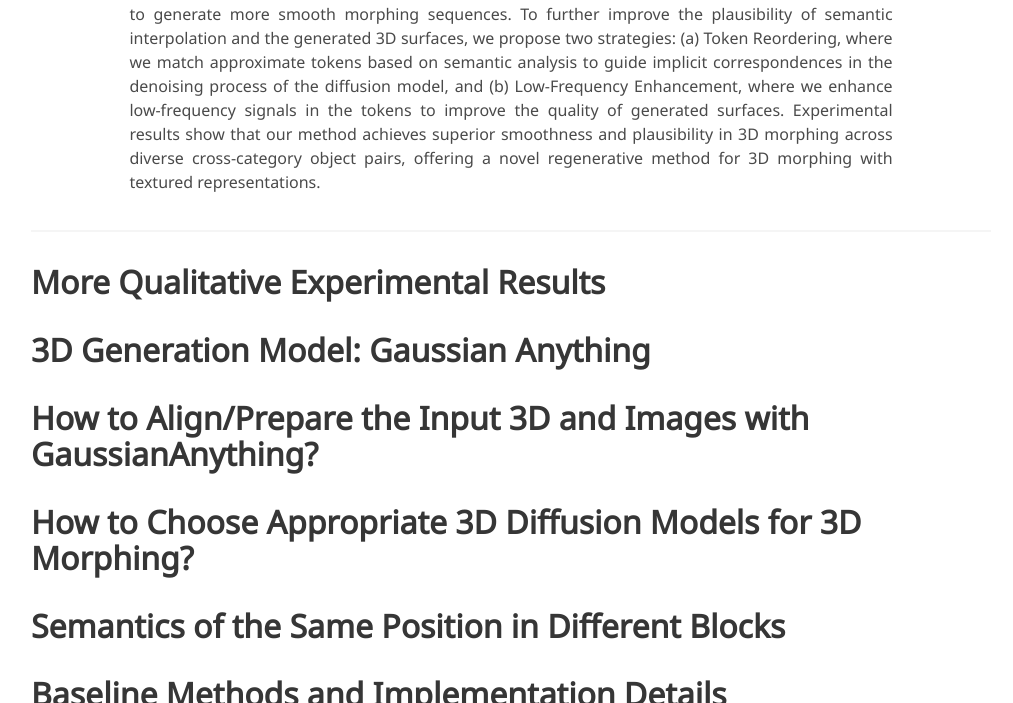
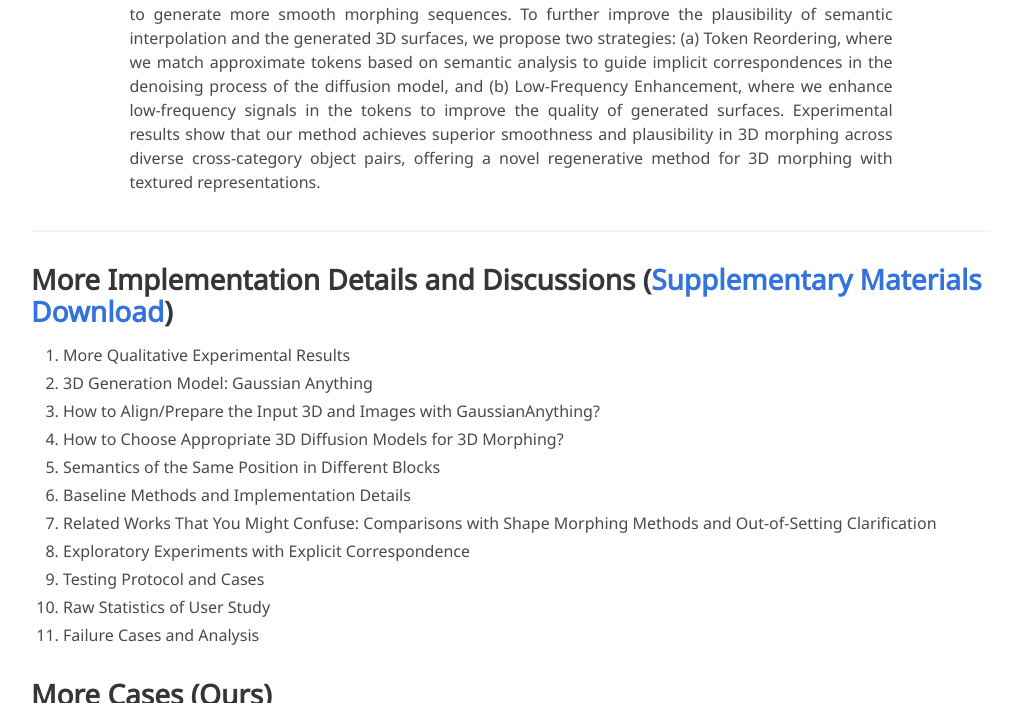
Before and after one commit to anonymous-888/anonymous, a Jekyll site: the page built from index.md, in a window 1280 px wide and 900 px high, scrolled down 639 px, cut to the strip 0-703 px from the top of the window. Shown: the whole strip, without its empty margins (129-1142 px from the left). Built offline with Jekyll 4.4.1, drawn with Linux system fonts in a browser that asks for light colours; some web fonts are replaced.

Commit message:
Update index.md

```diff
--- a/index.md
+++ b/index.md
@@ -16,19 +16,21 @@ Textured 3D morphing creates **smooth** and **plausible** interpolation sequence
         </div>
     </div>
 </div>
+
 ---
-# More Qualitative Experimental Results
-# 3D Generation Model: Gaussian Anything
-# How to Align/Prepare the Input 3D and Images with GaussianAnything?
-# How to Choose Appropriate 3D Diffusion Models for 3D Morphing?
-# Semantics of the Same Position in Different Blocks
-# Baseline Methods and Implementation Details
-# Related Works That You Might Confuse: Comparisons with Shape Morphing Methods and Out-of-Setting Clarification
-# Exploratory Experiments with Explicit Correspondence
-# Testing Protocol and Cases
-# Raw Statistics of User Study
-# Failure Cases and Analysis
----
+## More Implementation Details and Discussions ([Supplementary Materials Download](https://raw.githubusercontent.com/anonymous-888/anonymous/main/static/ICCV_3D_Morphing___SM.pdf))
+
+1. More Qualitative Experimental Results
+2. 3D Generation Model: Gaussian Anything
+3. How to Align/Prepare the Input 3D and Images with GaussianAnything?
+4. How to Choose Appropriate 3D Diffusion Models for 3D Morphing?
+5. Semantics of the Same Position in Different Blocks
+6. Baseline Methods and Implementation Details
+7. Related Works That You Might Confuse: Comparisons with Shape Morphing Methods and Out-of-Setting Clarification
+8. Exploratory Experiments with Explicit Correspondence
+9. Testing Protocol and Cases
+10. Raw Statistics of User Study
+11. Failure Cases and Analysis
 
 ## More Cases (Ours)
 
```
